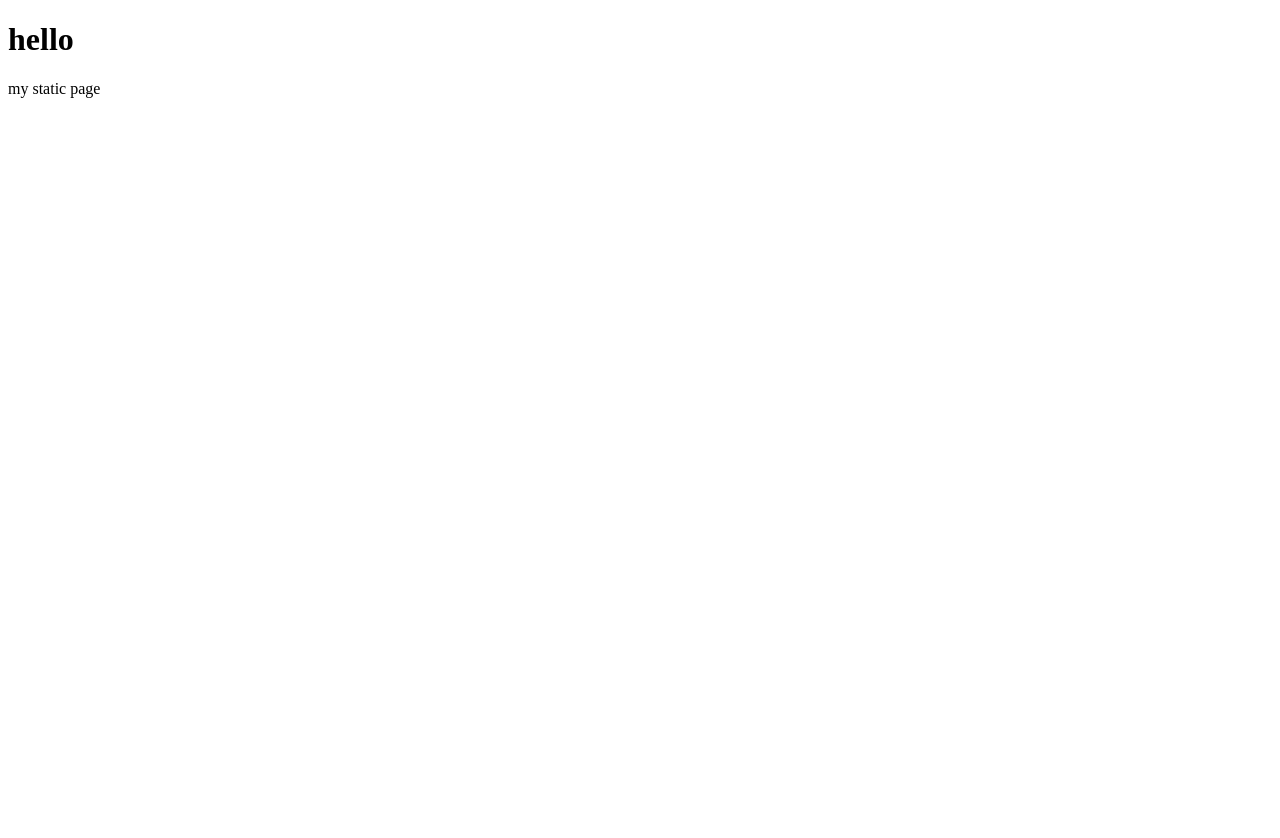
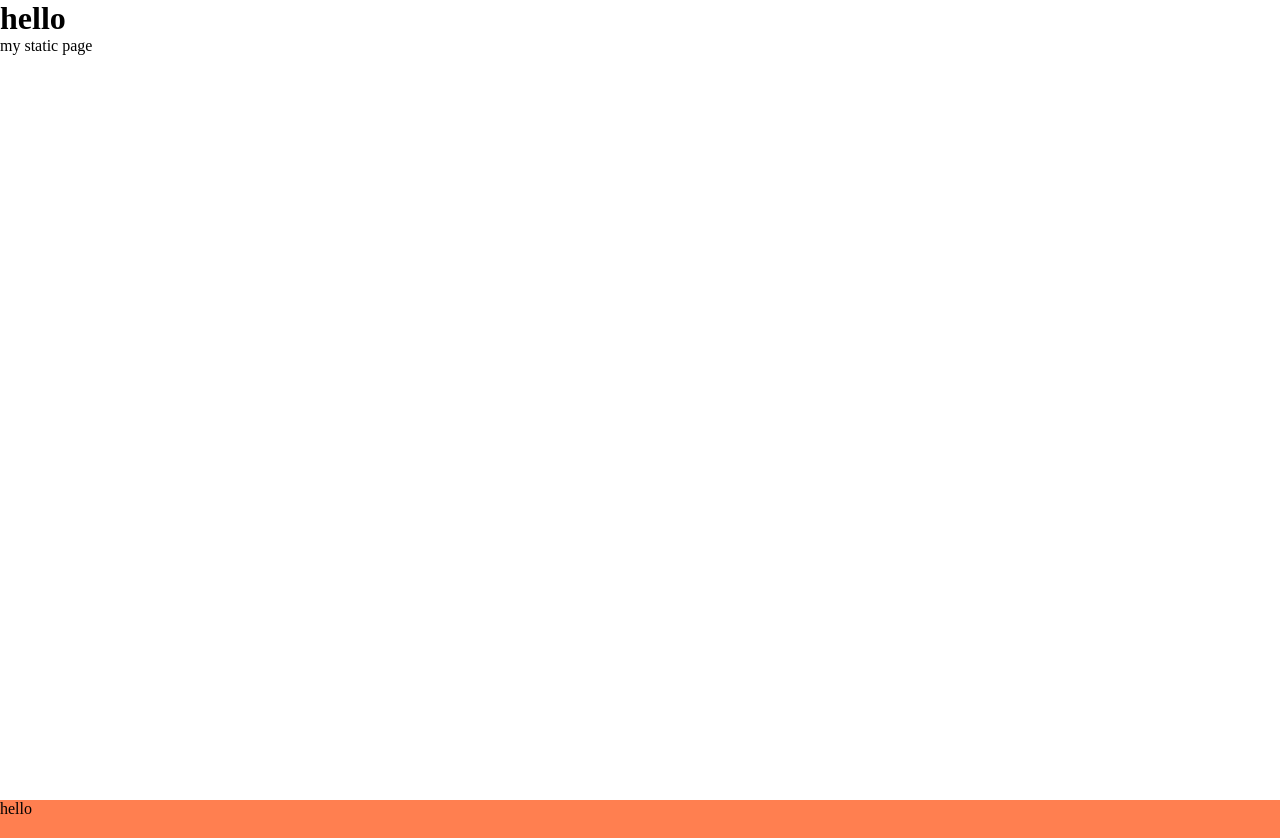
Before and after one commit to qq189958718/static_pages, a plain HTML site: page index.html in a window 1280 px wide. Before the commit the page ends 800 px from the top, so only its background shows below. Drawn offline with Linux system fonts and the light colour scheme.

Commit message:
new interface

```diff
--- a/index.html
+++ b/index.html
@@ -3,9 +3,31 @@
 <head>
   <meta charset="UTF-8">
   <title>Title</title>
+  <style>
+    * {
+      padding: 0;
+      margin: 0;
+    }
+    html, body {
+      height: 100%;
+    }
+    main {
+      height: 100%;
+    }
+    footer {
+      background-color: coral;
+      width: 100%;
+      height: 38px;
+    }
+  </style>
 </head>
 <body>
-  <h1>hello</h1>
-  <div>my static page</div>
+  <main>
+    <h1>hello</h1>
+    <div>my static page</div>
+  </main>
+  <footer>
+    hello
+  </footer>
 </body>
 </html>
```
